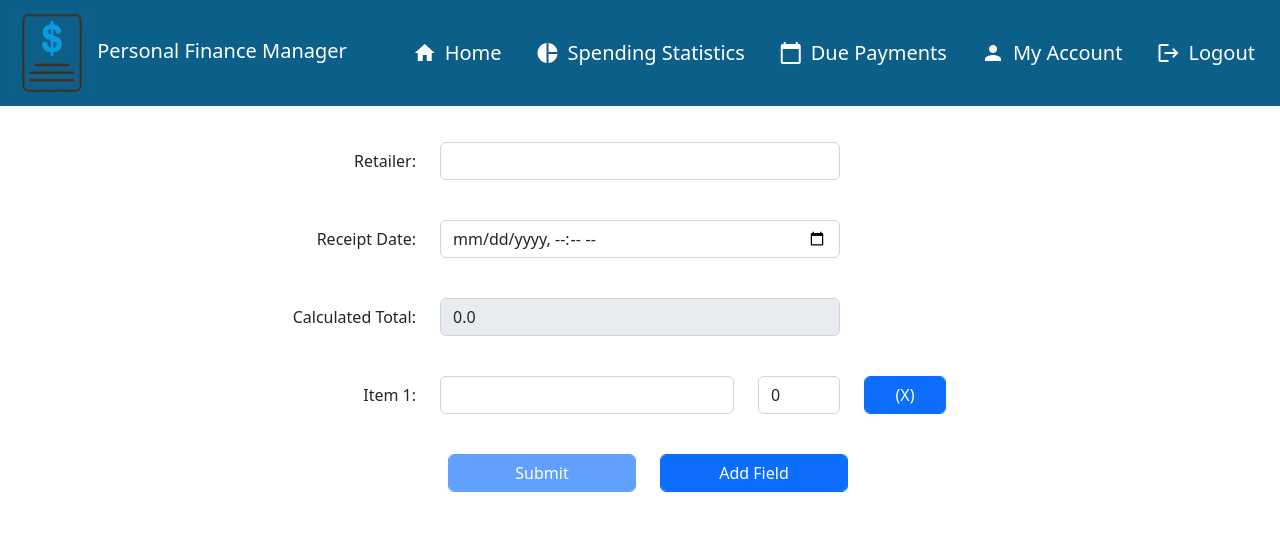
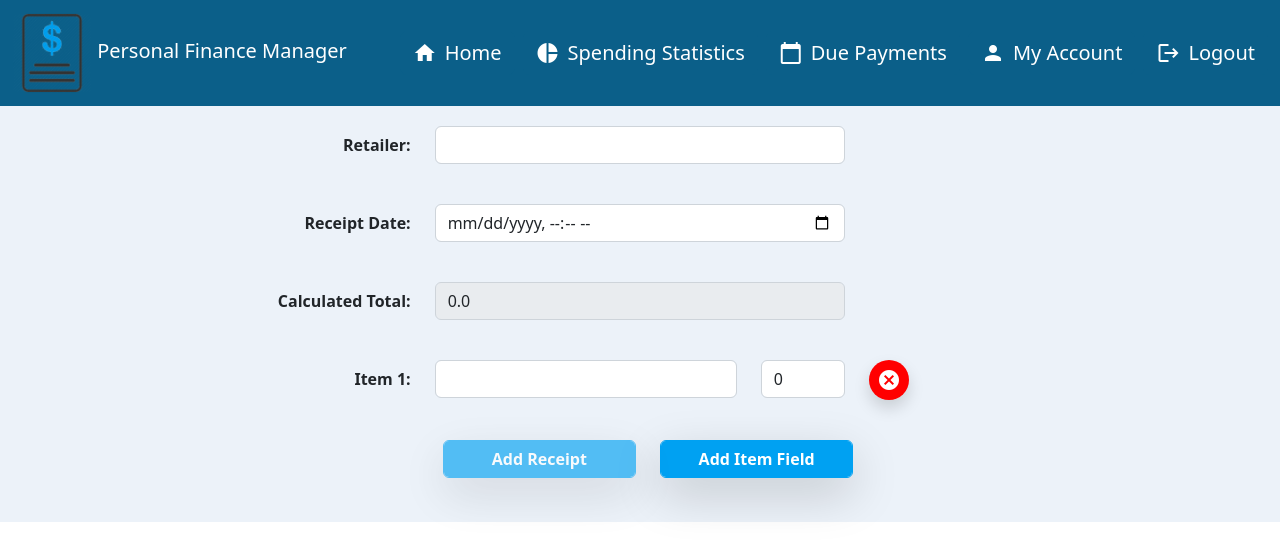
Before and after one commit to victordoroftei/personal-finance-manager, an Angular app: page /main-view/receipt-form in a window 1280 px wide. Shown: the top 560 px of the page. Built offline with nearby package versions, Linux system fonts and the light colour scheme; sample sign-in values are in the browser's storage.

Commit message:
Changed receipt form styling

```diff
--- a/src/app/components/main-view/file-upload/file-upload.component.html
+++ b/src/app/components/main-view/file-upload/file-upload.component.html
@@ -21,6 +21,6 @@
     </button>
   </div>
 
-  <button (click)="uploadFile()" *ngIf="!isLoading">Upload Image</button>
+  <button class="btn btn-primary mx-2 my-3" (click)="uploadFile()" *ngIf="!isLoading">Upload Image</button>
 
 </html>
--- a/src/app/components/main-view/receipt-form/receipt-form.component.css
+++ b/src/app/components/main-view/receipt-form/receipt-form.component.css
@@ -2,3 +2,26 @@
   margin-bottom: 20px;
   margin-top: 20px;
 }
+
+.btn {
+  background-color: #00A1F2;
+  border-color: #00A1F2;
+}
+
+.btn:hover {
+  background-color: #0b5f89;
+  border-color: #0b5f89;
+}
+
+.btn-remove-field {
+  background-color: red;
+  color: white;
+}
+
+.btn-remove-field:hover {
+  background-color: #d9534f;
+}
+
+.receipt-form {
+  background-color: #ECF2F9;
+}
--- a/src/app/components/main-view/receipt-form/receipt-form.component.html
+++ b/src/app/components/main-view/receipt-form/receipt-form.component.html
@@ -4,14 +4,14 @@
 
   <body class="body d-flex flex-column">
 
-    <form class="mx-3 mt-3 d-flex flex-column" (ngSubmit)="onSubmit()" #myForm="ngForm">
+    <form class="d-flex flex-column receipt-form" (ngSubmit)="onSubmit()" #myForm="ngForm">
 
       <div class="form-group row" *ngFor="let inputField of inputFields">
 
         <!-- This is here to place the table horizontally align the table in the middle of the page -->
         <div class="col-sm-2"></div>
 
-        <label class="col-sm-2 col-form-label text-end" for="{{inputField.name}}">{{inputField.label}}</label>
+        <label class="col-sm-2 col-form-label text-end fw-bold" for="{{inputField.name}}">{{inputField.label}}</label>
         <div class="col-sm-4">
           <input class="form-control" type="{{inputField.type}}" name="{{inputField.name}}" [(ngModel)]="inputField.value" [required]="inputField.required" id="{{inputField.id}}" [disabled]="inputField.disabled">
         </div>
@@ -23,7 +23,7 @@
         <!-- This is here to place the table horizontally align the table in the middle of the page -->
         <div class="col-sm-2"></div>
 
-        <label class="col-sm-2 col-form-label text-end" for="{{calculatedTotalField.name}}">{{calculatedTotalField.label}}</label>
+        <label class="col-sm-2 col-form-label text-end fw-bold" for="{{calculatedTotalField.name}}">{{calculatedTotalField.label}}</label>
 
         <div class="col-sm-4">
           <input class="form-control" type="text" name="{{calculatedTotalField.type}}" [(ngModel)]="calculatedTotalField.value" [required]="calculatedTotalField.required" id="{{calculatedTotalField.required}}" [disabled]="calculatedTotalField.disabled">
@@ -36,7 +36,7 @@
         <!-- This is here to place the table horizontally align the table in the middle of the page -->
         <div class="col-sm-2"></div>
 
-        <label class="col-sm-2 col-form-label text-end" for="{{itemInputField.nameName}}">{{itemInputField.label}}</label>
+        <label class="col-sm-2 col-form-label text-end fw-bold" for="{{itemInputField.nameName}}">{{itemInputField.label}}</label>
 
         <div class="col-sm-3">
           <input class="form-control" type="{{itemInputField.nameType}}" name="{{itemInputField.nameName}}" [(ngModel)]="itemInputField.nameValue" [required] = "itemInputField.nameRequired" id="{{itemInputField.nameId}}">
@@ -47,7 +47,9 @@
         </div>
 
         <div class="col-sm-1">
-          <button class="form-control btn btn-primary" (click)="removeItemFieldFromInputFields(itemInputField)">(X)</button>
+          <button mat-mini-fab class="form-control btn btn-danger btn-remove-field shadow" type="button" (click)="removeItemFieldFromInputFields(itemInputField)">
+            <mat-icon>cancel</mat-icon>
+          </button>
         </div>
 
       </div>
@@ -60,11 +62,11 @@
         <div class="col-sm-2"></div>
 
         <div class="col-sm-2">
-          <button class="form-control btn btn-primary mx-2 mb-4" [disabled]="!myForm.valid" type="submit">Submit</button>
+          <button class="form-control btn btn-primary mx-2 mb-4 shadow-lg fw-bold" [disabled]="!myForm.valid" type="submit">Add Receipt</button>
         </div>
 
         <div class="col-sm-2">
-          <button class="form-control btn btn-primary mx-2 mb-4" (click)="addItemFieldFromButton($event)">Add Field</button>
+          <button class="form-control btn btn-primary mx-2 mb-4 shadow-lg fw-bold" (click)="addItemFieldFromButton($event)">Add Item Field</button>
         </div>
 
       </div>
```
